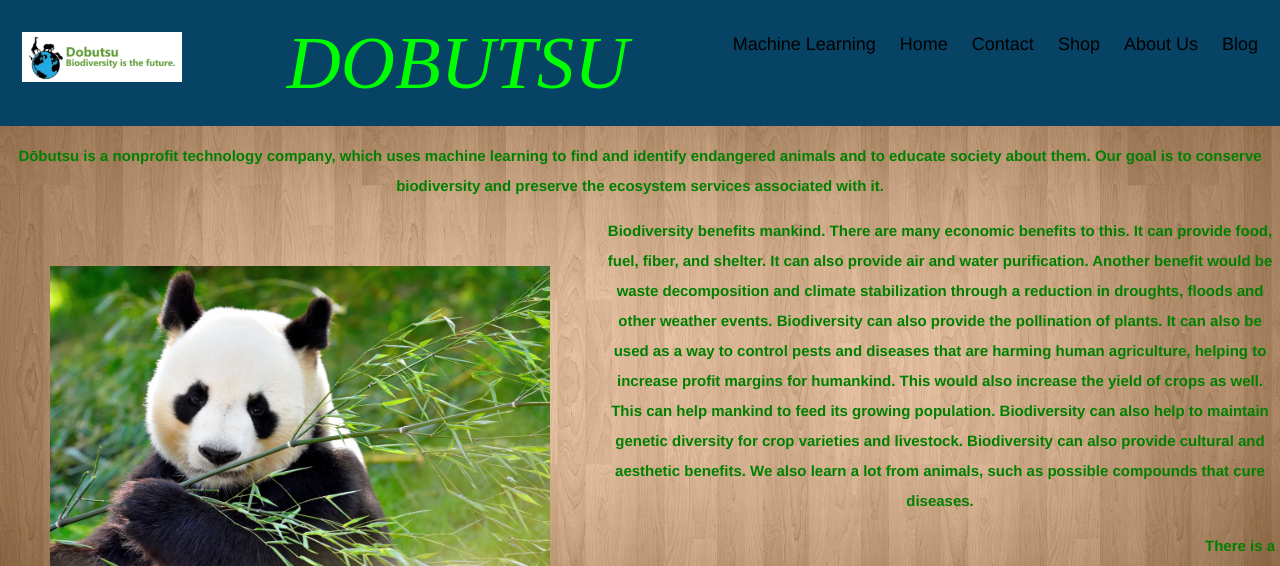
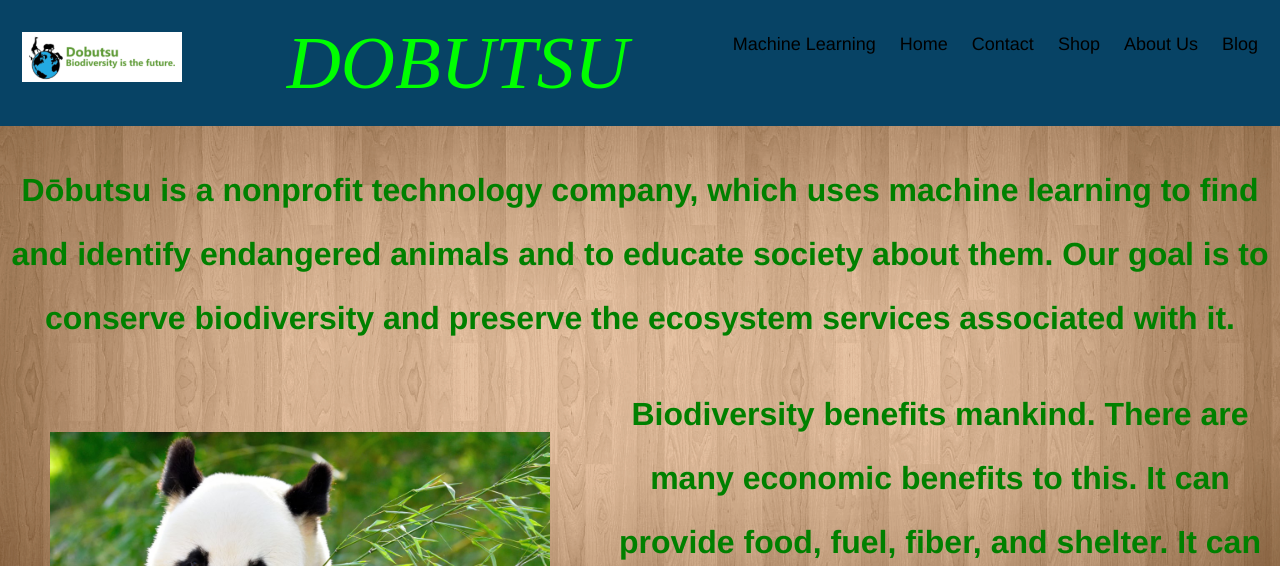
Before and after one commit to alexw-1/codeathon2022, a React (Create React App) app: page / in a window 1280 px wide. Shown: the top 566 px of the page. Built offline with nearby package versions, Linux system fonts and the light colour scheme.

Commit message:
blog fixing

```diff
--- a/src/Blog.css
+++ b/src/Blog.css
@@ -1,4 +1,4 @@
-.leftcolumn {
+#blogPage {
     width: 100%;
     text-align: center;
     background: white;
@@ -8,11 +8,11 @@
     font-size: 30px;
   }
 
-  p{
+ #blogPage p{
     font-size: 15px;
   }
   /* Fake image */
-  .fakeimg {
+  #blogPage .fakeimg {
     background-color: #aaa;
     width: 100%;
     padding: 20px;
@@ -20,14 +20,14 @@
   }
 
   /* Add a card effect for articles */
-  .card {
+  #blogPage .card {
      background-color: white;
      padding: 20px;
      margin-top: 20px;
   }
 
   /* Clear floats after the columns */
-  .row:after {
+  #blogPage .row:after {
     content: "";
     display: table;
     clear: both;
--- a/src/Blog.js
+++ b/src/Blog.js
@@ -5,7 +5,7 @@ import extinct from './dinosaur-extinction-theories-top-ten-large.jpg';
 import six from './graph.png';
 export default function Blog() {
     return (
-        <div className="leftcolumn">
+        <div id="blogPage">
             <div className="card">
                 <h1>What is the Endangered Species Act? (11/17/21)</h1>
                 <div className="fakeimg"><img src={esa} alt="" /></div>
--- a/src/about.css
+++ b/src/about.css
@@ -1,8 +1,3 @@
-body {
-    font-family: Arial, Helvetica, sans-serif;
-    margin: 0;
-  }
-
   html {
     box-sizing: border-box;
   }
```
